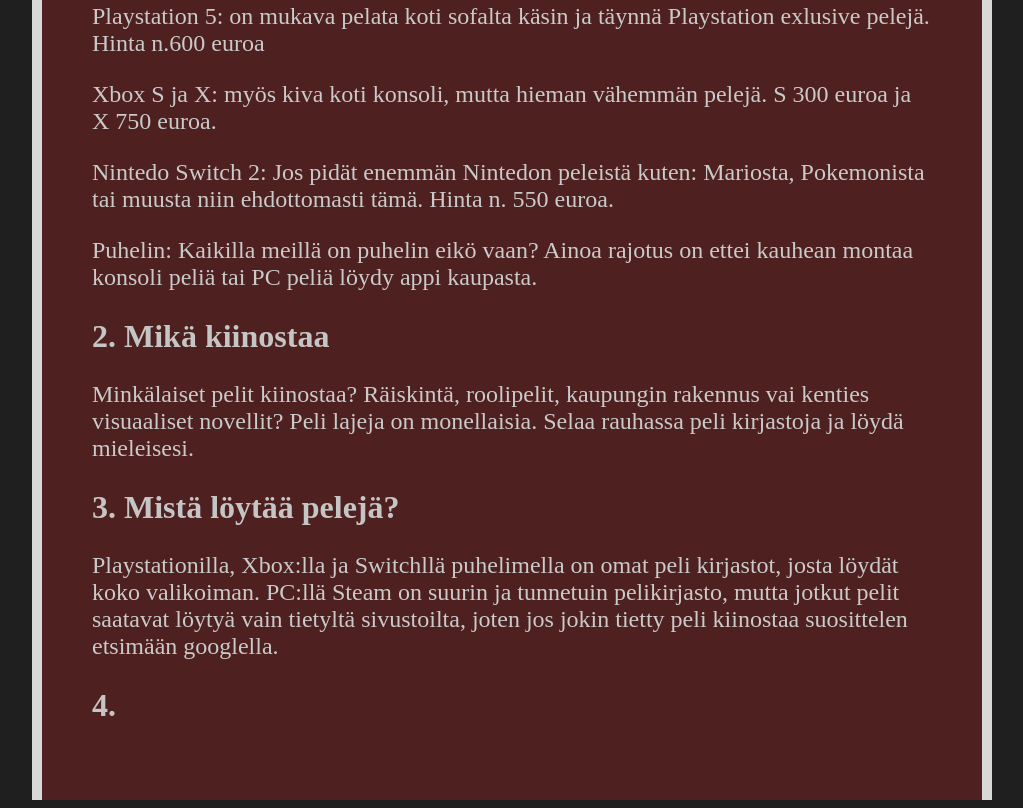
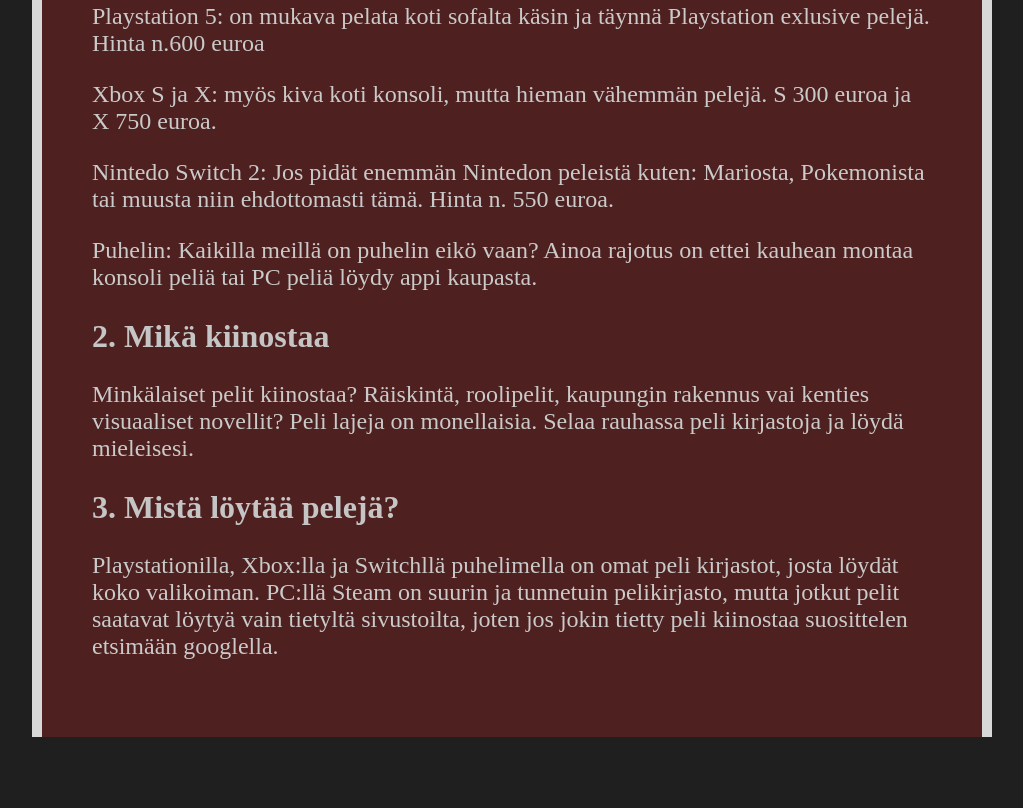
Before and after one commit to EetuPik/PeliRaketti.github.io, a plain HTML site: page aloitus.html in a window 1280 px wide. Shown: the part 708-1516 px from the top of the page, without its empty margins (128-1151 px from the left). After the commit the page ends 1453 px from the top, so only its background shows below. Drawn offline with Linux system fonts and the light colour scheme; a web font is replaced by a local one.

Commit message:
Update aloitus.html

```diff
--- a/aloitus.html
+++ b/aloitus.html
@@ -66,7 +66,7 @@
     <p>Playstationilla, Xbox:lla ja Switchllä puhelimella on omat peli kirjastot, josta löydät koko valikoiman. PC:llä Steam on suurin ja tunnetuin pelikirjasto, mutta jotkut  pelit saatavat löytyä vain tietyltä sivustoilta, joten jos jokin tietty peli kiinostaa suosittelen etsimään googlella.
     </p>
 
-    <h2>4. </h2>
+    <h2></h2>
 
 
   </article>
```
